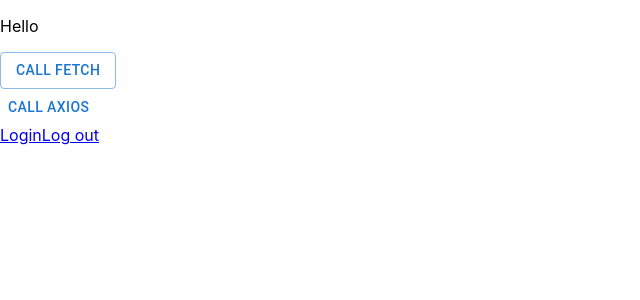
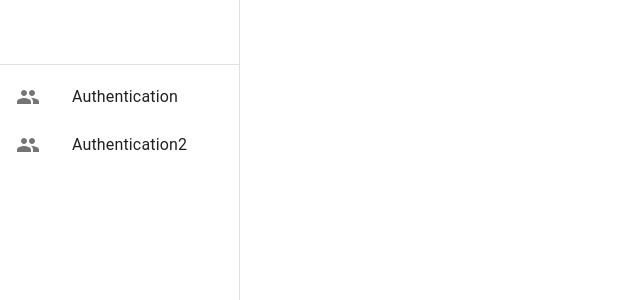
Before and after one commit to orioltomas79/swa-todo, a React (Create React App) app in the folder todo-ui/: page / in a window 1280 px wide. Shown: the top 300 px of the page, without its empty margins (0-640 px from the left). Built offline with nearby package versions, Linux system fonts and the light colour scheme.

Commit message:
Material UI navigation draft

```diff
--- a/todo-ui/package.json
+++ b/todo-ui/package.json
@@ -5,6 +5,7 @@
   "dependencies": {
     "@emotion/react": "^11.11.1",
     "@emotion/styled": "^11.11.0",
+    "@mui/icons-material": "^5.11.16",
     "@mui/material": "^5.13.6",
     "@testing-library/jest-dom": "^5.16.5",
     "@testing-library/react": "^13.4.0",
@@ -16,6 +17,7 @@
     "axios": "^1.3.4",
     "react": "^18.2.0",
     "react-dom": "^18.2.0",
+    "react-router-dom": "^6.14.1",
     "react-scripts": "5.0.1",
     "typescript": "^4.9.5",
     "web-vitals": "^2.1.4"
--- a/todo-ui/src/App.tsx
+++ b/todo-ui/src/App.tsx
@@ -1,6 +1,8 @@
-import React, { useState, useCallback } from "react";
+import { useState, useCallback } from "react";
 import apiClient from "./api/apiClient";
 import Button from "@mui/material/Button";
+import Navbar from "./components/Navbar/Navbar";
+import {BrowserRouter, Routes, Route } from "react-router-dom";
 
 function App() {
   const [dataAxios, setDataAxios] = useState("");
@@ -27,6 +29,7 @@ function App() {
 
   return (
     <>
+      <Navbar />
       <p>Hello</p>
       <Button variant="outlined" onClick={callFetchHandler}>
         Call fetch
--- /dev/null
+++ b/todo-ui/src/components/Navbar/Navbar.tsx
@@ -0,0 +1,43 @@
+import Drawer from "@mui/material/Drawer";
+import Toolbar from "@mui/material/Toolbar";
+import List from "@mui/material/List";
+import Divider from "@mui/material/Divider";
+import ListItem from "@mui/material/ListItem";
+import ListItemButton from "@mui/material/ListItemButton";
+import ListItemIcon from "@mui/material/ListItemIcon";
+import ListItemText from "@mui/material/ListItemText";
+import { mainNavbarItems } from "../consts/navbarItems";
+
+const drawerWidth = 240;
+
+function Navbar() {
+  return (
+    <Drawer
+      sx={{
+        width: drawerWidth,
+        flexShrink: 0,
+        "& .MuiDrawer-paper": {
+          width: drawerWidth,
+          boxSizing: "border-box",
+        },
+      }}
+      variant="permanent"
+      anchor="left"
+    >
+      <Toolbar />
+      <Divider />
+      <List>
+        {mainNavbarItems.map((item, index) => (
+          <ListItem key={item.id} disablePadding>
+            <ListItemButton>
+              <ListItemIcon>{item.icon}</ListItemIcon>
+              <ListItemText primary={item.label} />
+            </ListItemButton>
+          </ListItem>
+        ))}
+      </List>
+    </Drawer>
+  );
+}
+
+export default Navbar;
--- /dev/null
+++ b/todo-ui/src/components/consts/navbarItems.tsx
@@ -0,0 +1,23 @@
+import PeopleIcon from "@mui/icons-material/People";
+
+interface MainNavbarItem {
+  id: number;
+  icon: JSX.Element;
+  label: string;
+  router: string;
+}
+
+export const mainNavbarItems: MainNavbarItem[] = [
+  {
+    id: 0,
+    icon: <PeopleIcon />,
+    label: "Authentication",
+    router: "route",
+  },
+  {
+    id: 0,
+    icon: <PeopleIcon />,
+    label: "Authentication2",
+    router: "route",
+  }
+];
```
Also changed, not shown: 1 other file (tests, documents, lock files or other folders).
